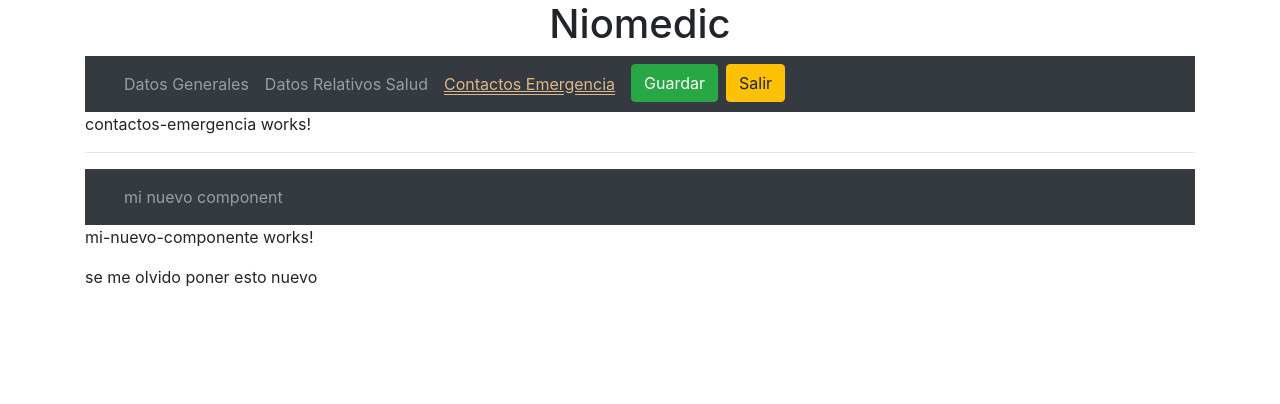
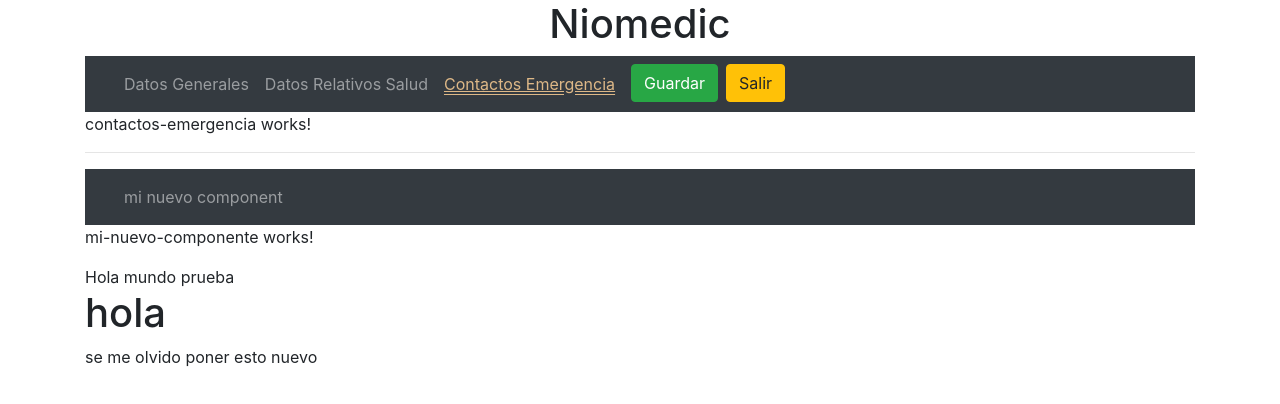
Before and after one commit to gbrlQuiroz/niomedi-personal, an Angular app: page /contactos-emergencia/nuevo in a window 1280 px wide. Shown: the top 404 px of the page. Built offline with nearby package versions, Linux system fonts and the light colour scheme.

Commit message:
DONE. tarea2..

```diff
--- a/src/app/contactos-emergencia/mi-nuevo-componente/mi-nuevo-componente.component.html
+++ b/src/app/contactos-emergencia/mi-nuevo-componente/mi-nuevo-componente.component.html
@@ -1,4 +1,6 @@
 <p>
   mi-nuevo-componente works!
 </p>
+<div>Hola mundo prueba</div>
+<h1>hola</h1>
 se me olvido poner esto nuevo
```
